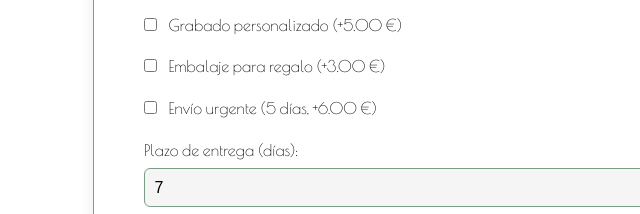
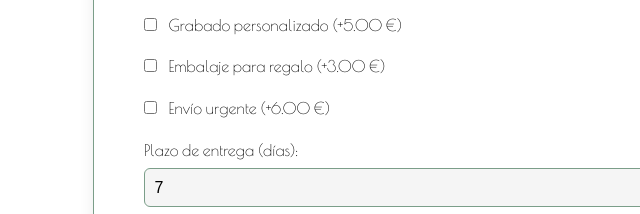
Before and after one commit to aarcesim-git/proyecto_web_Keramos, a plain HTML site: page docs/views/presupuesto.html in a window 1280 px wide. Shown: the part 1466-1680 px from the top of the page, 147-787 px from the left. Drawn offline with nearby package versions, Linux system fonts and the light colour scheme; files whose address does not match are found by name; a web font is replaced by a local one.

Commit message:
Foto
Últimas modificaciones de galería y presupuesto-

```diff
--- a/docs/views/presupuesto.html
+++ b/docs/views/presupuesto.html
@@ -75,7 +75,7 @@
         <p>Extras:</p>
         <label><input type="checkbox" name="extras" value="5" /> Grabado personalizado (+5.00 €)</label>
         <label><input type="checkbox" name="extras" value="3" /> Embalaje para regalo (+3.00 €)</label>
-        <label><input type="checkbox" name="extras" value="6" id="urgente"/> Envío urgente (5 días, +6.00 €)</label>
+        <label><input type="checkbox" name="extras" value="6" id="urgente"/> Envío urgente (+6.00 €)</label>
 
         <label for="plazo">Plazo de entrega (días):</label>
         <input type="number" id="plazo" name="plazo" min="7" value="7" required />
```
Also changed, not shown: docs/img/platos/platos16.jpg.
